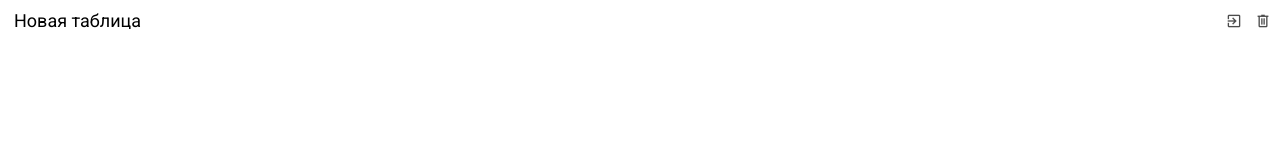
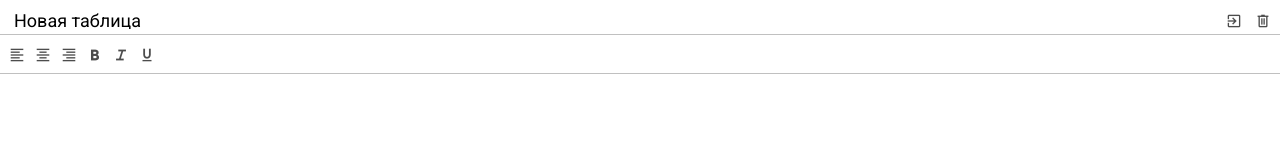
Before and after one commit to AntonAgaro/exel-app, a website built with webpack: page src/index.html in a window 1280 px wide. Built offline with nearby package versions, Linux system fonts and the light colour scheme.

Commit message:
add toolbar styles

```diff
--- a/src/index.html
+++ b/src/index.html
@@ -1,11 +1,13 @@
-<!doctype html>
+<!DOCTYPE html>
 <html lang="en">
   <head>
-    <meta charset="UTF-8">
-    <meta name="viewport"
-          content="width=device-width, user-scalable=no, initial-scale=1.0, maximum-scale=1.0, minimum-scale=1.0">
-    <meta http-equiv="X-UA-Compatible" content="ie=edge">
-    <link rel="shortcut icon" href="./favicon3.ico">
+    <meta charset="UTF-8" />
+    <meta
+      name="viewport"
+      content="width=device-width, user-scalable=no, initial-scale=1.0, maximum-scale=1.0, minimum-scale=1.0"
+    />
+    <meta http-equiv="X-UA-Compatible" content="ie=edge" />
+    <link rel="shortcut icon" href="./favicon3.ico" />
     <link href="https://fonts.googleapis.com/css2?family=Material+Symbols+Outlined" rel="stylesheet" />
     <title>Exel</title>
   </head>
@@ -13,32 +15,41 @@
     <div id="app" class="container">
       <div class="exel">
         <div class="exel__header">
-                <input class="input" type="text" value="Новая таблица"/>
+          <input class="input" type="text" value="Новая таблица" />
           <div>
             <div class="button">
-                         <span class="material-symbols-outlined">
-                        exit_to_app
-                    </span>
+              <span class="material-symbols-outlined"> exit_to_app </span>
             </div>
             <div class="button">
-                       <span class="material-symbols-outlined">
-                        delete
-                    </span>
+              <span class="material-symbols-outlined"> delete </span>
             </div>
           </div>
         </div>
 
         <div class="exel__toolbar">
-
+          <div class="button">
+            <span class="material-symbols-outlined"> format_align_left </span>
+          </div>
+          <div class="button">
+            <span class="material-symbols-outlined"> format_align_center </span>
+          </div>
+          <div class="button">
+            <span class="material-symbols-outlined"> format_align_right </span>
+          </div>
+          <div class="button">
+            <span class="material-symbols-outlined"> format_bold </span>
+          </div>
+          <div class="button">
+            <span class="material-symbols-outlined"> format_italic </span>
+          </div>
+          <div class="button">
+            <span class="material-symbols-outlined"> format_underlined </span>
+          </div>
         </div>
 
-            <div class="exel__formula">
+        <div class="exel__formula"></div>
 
-            </div>
-
-            <div class="exel__table">
-
-            </div>
+        <div class="exel__table"></div>
       </div>
     </div>
   </body>
--- a/src/scss/blocks/_header.scss
+++ b/src/scss/blocks/_header.scss
@@ -23,7 +23,7 @@
     cursor: pointer;
 
     &:hover {
-      border: pxToRem(2) solid $border-hover-color;
+      border: pxToRem(2) solid $border-color;
     }
 
     &:focus {
--- a/src/scss/blocks/_toolbar.scss
+++ b/src/scss/blocks/_toolbar.scss
@@ -1,5 +1,18 @@
 @use '../settings' as *;
 
 .exel__toolbar {
+  padding: 0 pxToRem(4);
+  position: absolute;
+  top: $header-height;
+  height: $toolbar-height;
+  left: 0;
+  right: 0;
+  display: flex;
+  align-items: center;
+  border-top: pxToRem(1) solid $border-color;
+  border-bottom: pxToRem(1) solid $border-color;
 
+  .button {
+    @include button(green);
+  }
 }
--- a/src/scss/settings/_variables.scss
+++ b/src/scss/settings/_variables.scss
@@ -1,4 +1,5 @@
 @use './functions' as f;
 
 $header-height: f.pxToRem(34);
-$border-hover-color: #c0c0c0;
+$toolbar-height: f.pxToRem(40);
+$border-color: #c0c0c0;
```
Also changed, not shown: README.md. Lines whose indentation alone changed are shown as unchanged.
